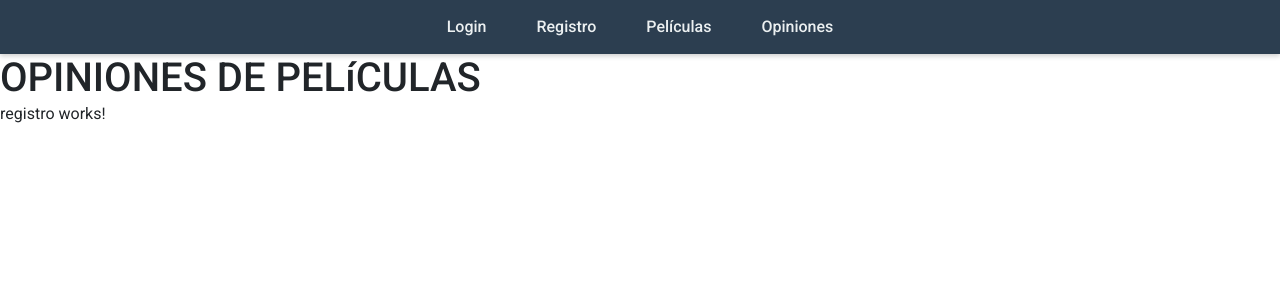
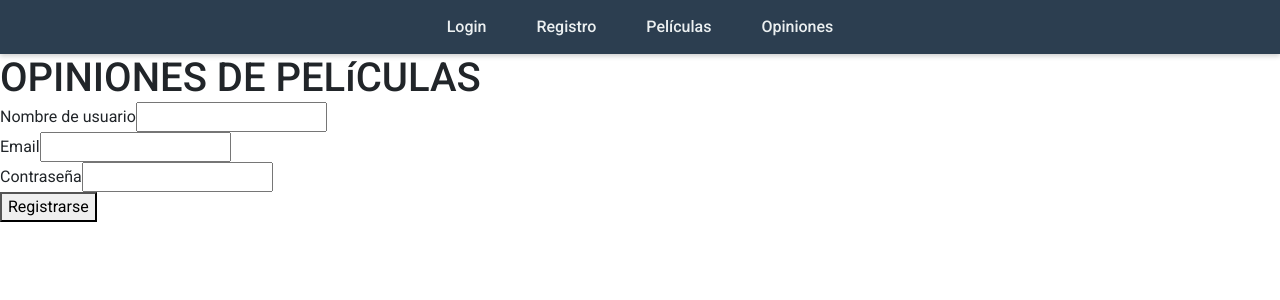
Before and after one commit to VictorRodBon/opinion-peliculas, an Angular app: page /registro in a window 1280 px wide. Shown: the top 300 px of the page. Built offline with nearby package versions, Linux system fonts and the light colour scheme.

Commit message:
empezar integración de registro y login con base de datos

```diff
--- a/src/app/componentes/registro/registro.html
+++ b/src/app/componentes/registro/registro.html
@@ -1 +1,51 @@
-<p>registro works!</p>
+<form [formGroup]="registerForm" (ngSubmit)="onSubmit()">
+    <div>
+        <label>Nombre de usuario</label>
+        <input formControlName="username" />
+
+        @if (f['username'].touched && f['username'].invalid) {
+        <div class="error">
+            @if (f['username'].errors?.['required']) {
+            <div>El nombre es obligatorio.</div>
+            }
+            @if (f['username'].errors?.['minlength']) {
+            <div>Debe tener al menos 3 caracteres.</div>
+            }
+        </div>
+        }
+    </div>
+
+    <div>
+        <label>Email</label>
+        <input formControlName="email" />
+
+        @if (f['email'].touched && f['email'].invalid) {
+        <div class="error">
+            @if (f['email'].errors?.['required']) {
+            <div>El email es obligatorio.</div>
+            }
+            @if (f['email'].errors?.['email']) {
+            <div>Formato de email inválido.</div>
+            }
+        </div>
+        }
+    </div>
+
+    <div>
+        <label>Contraseña</label>
+        <input type="password" formControlName="password" />
+
+        @if (f['password'].touched && f['password'].invalid) {
+        <div class="error">
+            @if (f['password'].errors?.['required']) {
+            <div>La contraseña es obligatoria.</div>
+            }
+            @if (f['password'].errors?.['minlength']) {
+            <div>Debe tener al menos 6 caracteres.</div>
+            }
+        </div>
+        }
+    </div>
+
+    <button type="submit">Registrarse</button>
+</form>
--- a/src/app/componentes/registro/registro.ts
+++ b/src/app/componentes/registro/registro.ts
@@ -1,11 +1,34 @@
 import { Component } from '@angular/core';
+import { FormBuilder, Validators, ReactiveFormsModule, FormGroup } from '@angular/forms';
+import { CommonModule } from '@angular/common';
 
 @Component({
   selector: 'app-registro',
-  imports: [],
+  standalone: true,
+  imports: [CommonModule, ReactiveFormsModule],
   templateUrl: './registro.html',
   styleUrl: './registro.css',
 })
 export class Registro {
+  registerForm!: FormGroup;
 
+  constructor(private fb: FormBuilder) {
+    this.registerForm = this.fb.group({
+      username: ['', [Validators.required, Validators.minLength(3)]],
+      email: ['', [Validators.required, Validators.email]],
+      password: ['', [Validators.required, Validators.minLength(6)]],
+    });
+  }
+
+  onSubmit() {
+    if (this.registerForm.valid) {
+      console.log('Formulario enviado:', this.registerForm.value);
+    } else {
+      this.registerForm.markAllAsTouched();
+    }
+  }
+
+  get f() {
+    return this.registerForm.controls;
+  }
 }
```
Also changed, not shown: src/app/services/servicio-usuarios.ts (added, +25 -0 lines), 2 other files (tests, documents, lock files or other folders).
